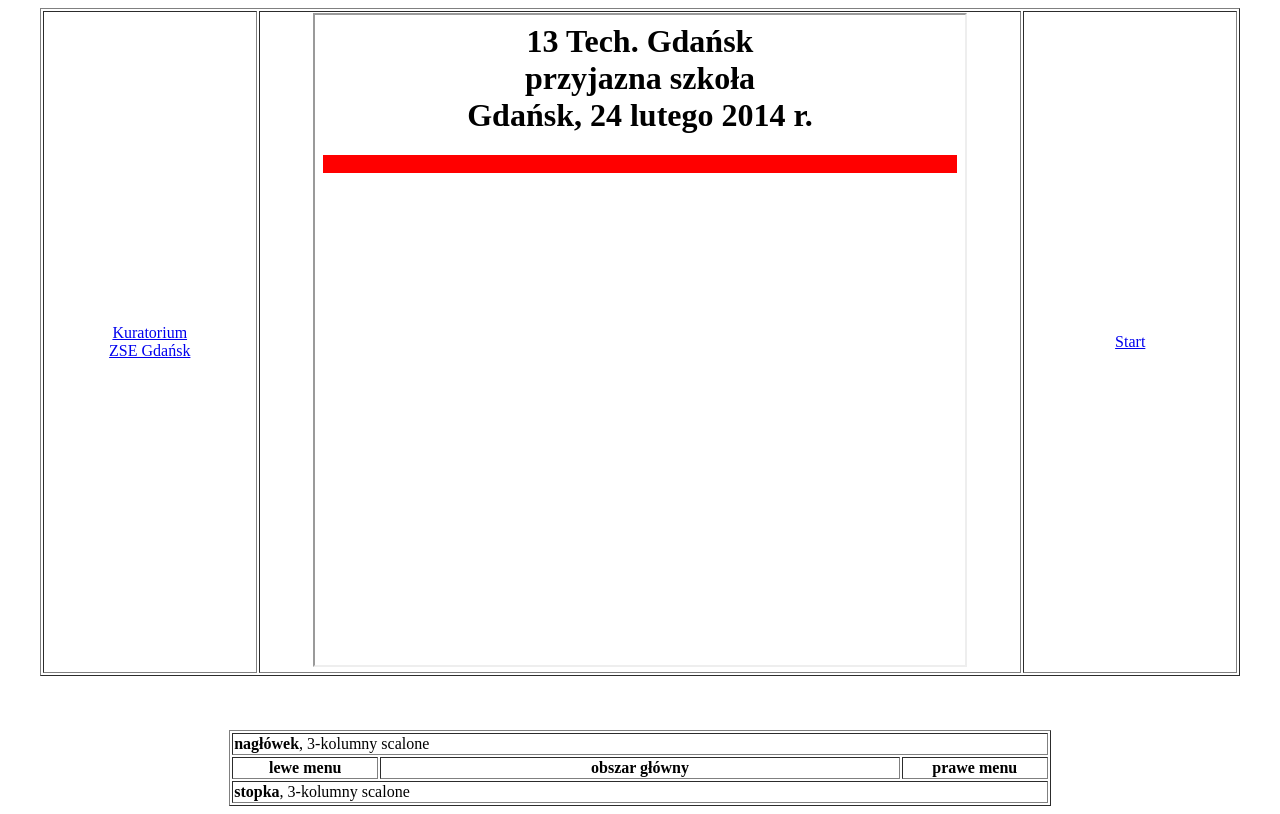
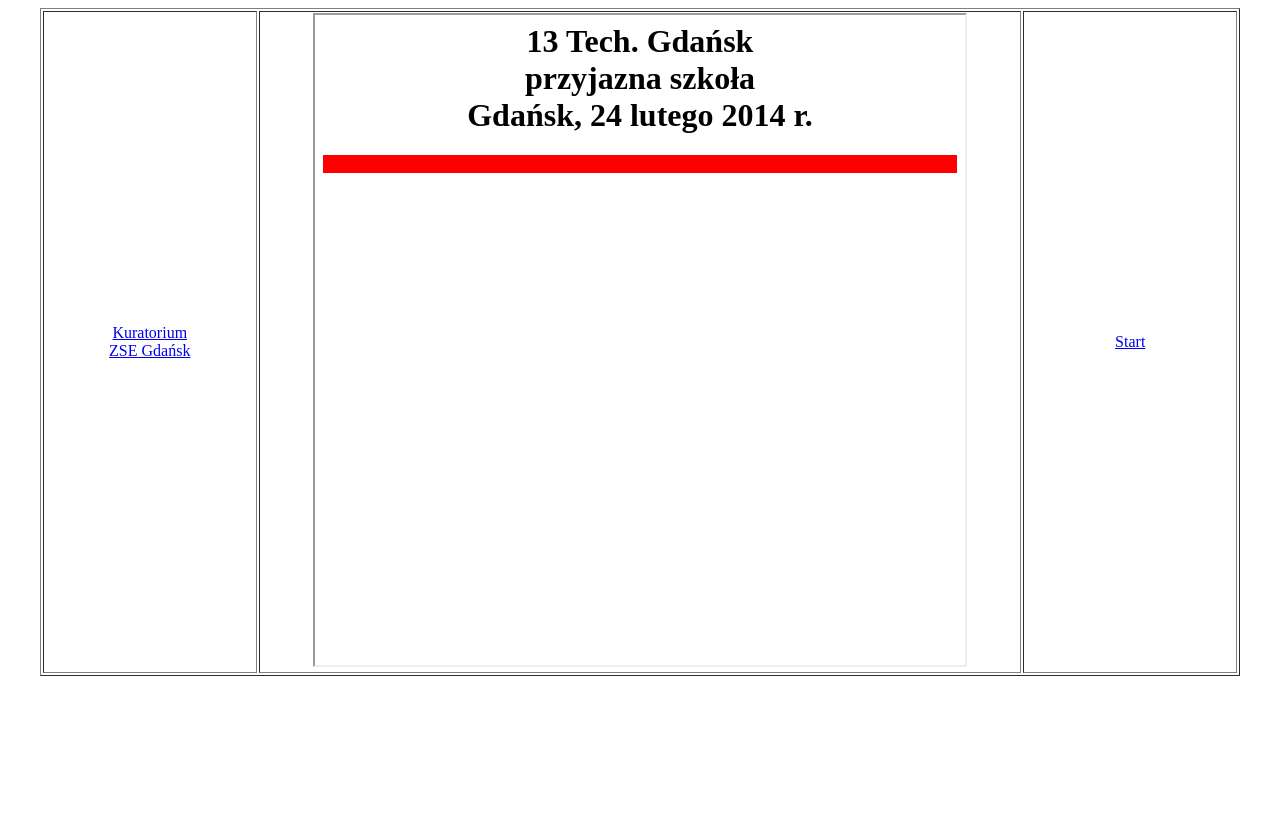
Before and after one commit to TheVabix/---cwiczeniekryn, a plain HTML site: page index.html in a window 1280 px wide. Drawn offline with Linux system fonts and the light colour scheme.

Commit message:
Update index.html

```diff
--- a/index.html
+++ b/index.html
@@ -17,29 +17,6 @@
  </td>
  </tr>
 </table>
- <br><br><br>
- <table width=65% border="1" align="center">
- <tr>
- <td colspan="3">
- <b>nagłówek</b>, 3-kolumny scalone
- </td>
- </tr>
- <tr>
- <td width=18% align="center">
- <b>lewe menu</b>
- </td>
- <td align=center>
- <b>obszar główny</b>
- </td>
- <td width=18% align="center">
- <b>prawe menu</b>
- </td>
- </tr>
- <tr>
- <td colspan="3">
- <b>stopka</b>, 3-kolumny scalone
- </td>
- </tr>
- </table>
+
 </body>
 </html>
```
